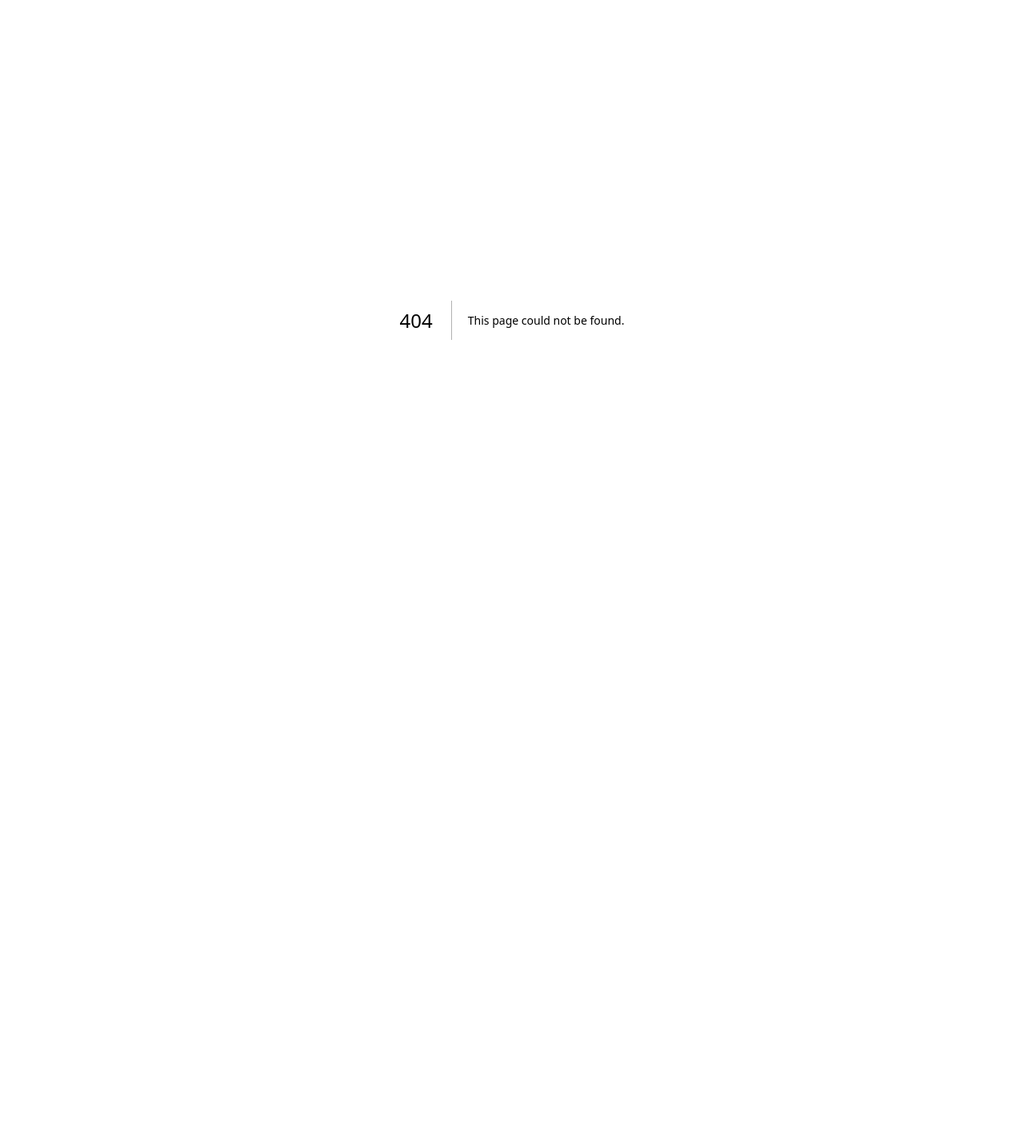
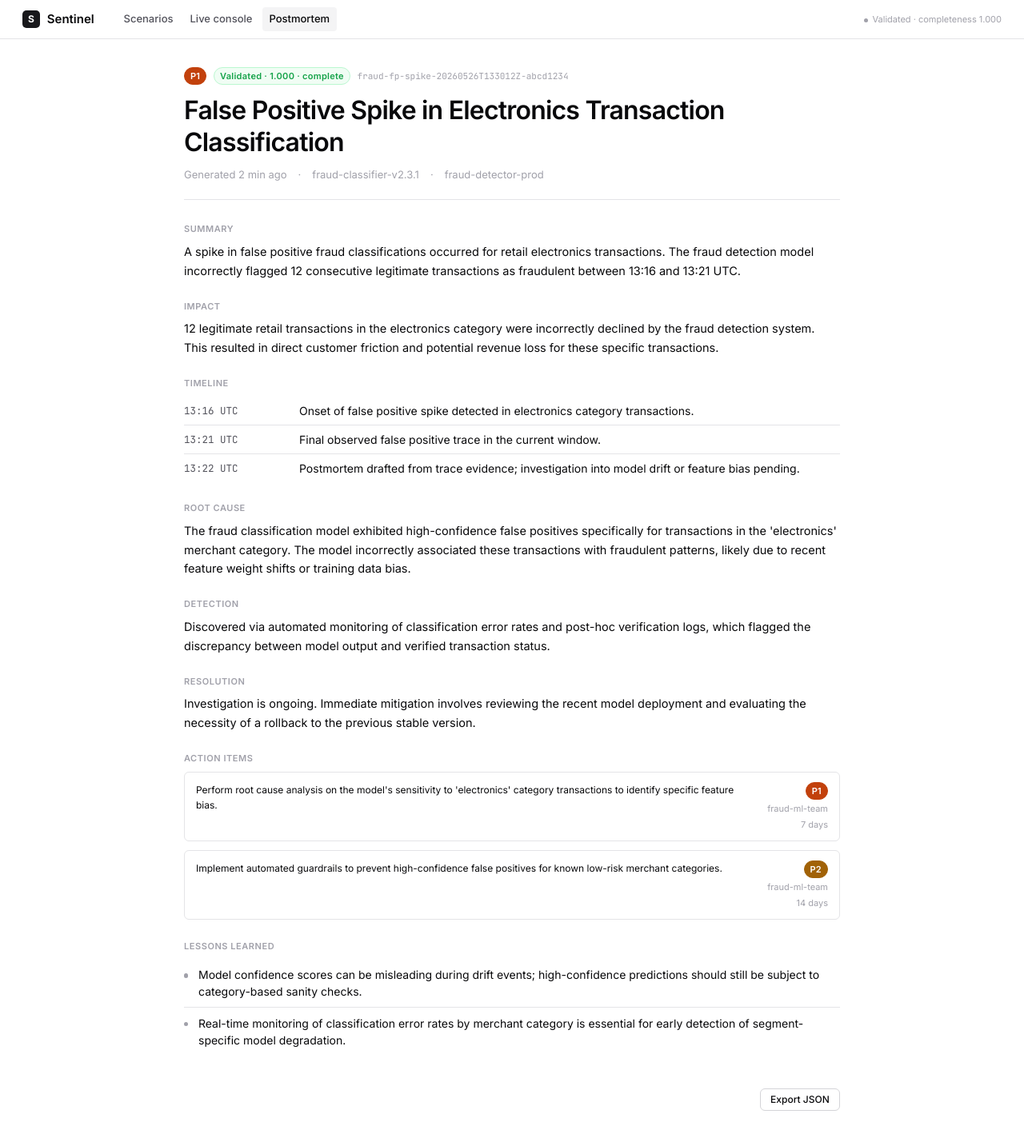
Before and after one commit to malakazlan/sentinel-agent, a Next.js app in the folder web/: page /incidents/1/postmortem in a window 1280 px wide. Before the commit this address had no page. Shown: the top 1428 px of the page at 80% size. Before the commit the page ends 800 px from the top, so only its background shows below. Built offline with nearby package versions, Linux system fonts and the light colour scheme.

Commit message:
feat(web): postmortem document page

```diff
--- /dev/null
+++ b/web/app/incidents/[id]/postmortem/page.tsx
@@ -0,0 +1,72 @@
+import { Topbar } from "@/components/topbar";
+import { Button } from "@/components/ui/button";
+import { PostmortemDocument } from "@/components/postmortem-document";
+import type { Postmortem } from "@/lib/types";
+
+// Static placeholder — Task 7 wires this to GET /incidents/{id}.
+const SAMPLE_PM: Postmortem = {
+  title: "False Positive Spike in Electronics Transaction Classification",
+  incident_id: "fraud-fp-spike-20260526T133012Z-abcd1234",
+  severity: "P1",
+  summary:
+    "A spike in false positive fraud classifications occurred for retail electronics transactions. The fraud detection model incorrectly flagged 12 consecutive legitimate transactions as fraudulent between 13:16 and 13:21 UTC.",
+  impact:
+    "12 legitimate retail transactions in the electronics category were incorrectly declined by the fraud detection system. This resulted in direct customer friction and potential revenue loss for these specific transactions.",
+  timeline: [
+    "13:16 UTC — Onset of false positive spike detected in electronics category transactions.",
+    "13:21 UTC — Final observed false positive trace in the current window.",
+    "13:22 UTC — Postmortem drafted from trace evidence; investigation into model drift or feature bias pending.",
+  ],
+  root_cause:
+    "The fraud classification model exhibited high-confidence false positives specifically for transactions in the 'electronics' merchant category. The model incorrectly associated these transactions with fraudulent patterns, likely due to recent feature weight shifts or training data bias.",
+  detection:
+    "Discovered via automated monitoring of classification error rates and post-hoc verification logs, which flagged the discrepancy between model output and verified transaction status.",
+  resolution:
+    "Investigation is ongoing. Immediate mitigation involves reviewing the recent model deployment and evaluating the necessity of a rollback to the previous stable version.",
+  action_items: [
+    {
+      description:
+        "Perform root cause analysis on the model's sensitivity to 'electronics' category transactions to identify specific feature bias.",
+      owner_role: "fraud-ml-team",
+      severity: "P1",
+      due_within_days: 7,
+    },
+    {
+      description:
+        "Implement automated guardrails to prevent high-confidence false positives for known low-risk merchant categories.",
+      owner_role: "fraud-ml-team",
+      severity: "P2",
+      due_within_days: 14,
+    },
+  ],
+  lessons_learned: [
+    "Model confidence scores can be misleading during drift events; high-confidence predictions should still be subject to category-based sanity checks.",
+    "Real-time monitoring of classification error rates by merchant category is essential for early detection of segment-specific model degradation.",
+  ],
+};
+
+export default function PostmortemPage({ params }: { params: { id: string } }) {
+  void params.id; // unused until Task 7 wires this to GET /incidents/{id}
+  return (
+    <div className="min-h-screen">
+      <Topbar
+        active="postmortem"
+        status={{ label: "Validated · completeness 1.000" }}
+        context=""
+      />
+      <main className="mx-auto w-full max-w-[1180px] px-8 pb-16 pt-10">
+        <PostmortemDocument
+          pm={SAMPLE_PM}
+          completenessLabel="complete"
+          completenessScore={1.0}
+          generatedRelative="2 min ago"
+          watchedModel="fraud-classifier-v2.3.1"
+          watchedProject="fraud-detector-prod"
+        />
+        <div className="mx-auto mt-12 flex max-w-[820px] items-center justify-end gap-2">
+          <Button variant="secondary">Export JSON</Button>
+        </div>
+      </main>
+    </div>
+  );
+}
--- /dev/null
+++ b/web/components/postmortem-document.tsx
@@ -0,0 +1,141 @@
+import { Badge } from "@/components/ui/badge";
+import type { Postmortem, Severity } from "@/lib/types";
+
+const sevVariant: Record<Severity, "p0" | "p1" | "p2" | "p3"> = {
+  P0: "p0",
+  P1: "p1",
+  P2: "p2",
+  P3: "p3",
+};
+
+interface PostmortemDocumentProps {
+  pm: Postmortem;
+  completenessLabel?: string;
+  completenessScore?: number;
+  generatedRelative?: string;
+  watchedProject?: string;
+  watchedModel?: string;
+}
+
+export function PostmortemDocument({
+  pm,
+  completenessLabel,
+  completenessScore,
+  generatedRelative,
+  watchedProject,
+  watchedModel,
+}: PostmortemDocumentProps) {
+  return (
+    <div className="mx-auto max-w-[820px]">
+      <header className="mb-8 border-b border-border pb-6">
+        <div className="mb-3.5 flex items-center gap-2.5">
+          <Badge variant={sevVariant[pm.severity]}>{pm.severity}</Badge>
+          {completenessScore !== undefined && (
+            <Badge variant="ok">
+              Validated · {completenessScore.toFixed(3)}
+              {completenessLabel && ` · ${completenessLabel}`}
+            </Badge>
+          )}
+          <span className="font-mono text-xs text-text-tertiary">{pm.incident_id}</span>
+        </div>
+        <h1 className="mb-3 text-[32px] font-semibold leading-tight tracking-tight">{pm.title}</h1>
+        <div className="flex items-center gap-4 text-[13px] text-text-tertiary">
+          {generatedRelative && <span>Generated {generatedRelative}</span>}
+          {watchedModel && (
+            <>
+              <span>·</span>
+              <span>{watchedModel}</span>
+            </>
+          )}
+          {watchedProject && (
+            <>
+              <span>·</span>
+              <span>{watchedProject}</span>
+            </>
+          )}
+        </div>
+      </header>
+
+      <Section label="Summary">{pm.summary}</Section>
+      <Section label="Impact">{pm.impact}</Section>
+
+      <section className="mb-7">
+        <SectionLabel>Timeline</SectionLabel>
+        <ul>
+          {pm.timeline.map((entry, idx) => {
+            const splitIdx = entry.indexOf(" — ");
+            const time = splitIdx > 0 ? entry.slice(0, splitIdx) : entry;
+            const text = splitIdx > 0 ? entry.slice(splitIdx + 3) : "";
+            return (
+              <li
+                key={idx}
+                className="grid grid-cols-[130px_1fr] gap-4 border-b border-border py-2 last:border-b-0"
+              >
+                <span className="pt-0.5 font-mono text-[12.5px] text-text-secondary">{time}</span>
+                <span>{text}</span>
+              </li>
+            );
+          })}
+        </ul>
+      </section>
+
+      <Section label="Root cause">{pm.root_cause}</Section>
+      <Section label="Detection">{pm.detection}</Section>
+      <Section label="Resolution">{pm.resolution}</Section>
+
+      <section className="mb-7">
+        <SectionLabel>Action items</SectionLabel>
+        <div className="grid gap-3">
+          {pm.action_items.map((ai, idx) => (
+            <div
+              key={idx}
+              className="grid grid-cols-[1fr_auto] items-start gap-4 rounded border border-border px-4 py-3.5"
+            >
+              <div className="text-sm leading-relaxed">{ai.description}</div>
+              <div className="flex flex-col items-end gap-1 whitespace-nowrap text-xs text-text-tertiary">
+                <Badge variant={sevVariant[ai.severity]}>{ai.severity}</Badge>
+                <span>{ai.owner_role}</span>
+                <span>{ai.due_within_days} days</span>
+              </div>
+            </div>
+          ))}
+        </div>
+      </section>
+
+      <section className="mb-7">
+        <SectionLabel>Lessons learned</SectionLabel>
+        <ul>
+          {pm.lessons_learned.map((l, idx) => (
+            <li
+              key={idx}
+              className="relative border-b border-border py-2.5 pl-[18px] last:border-b-0"
+            >
+              <span
+                aria-hidden="true"
+                className="absolute left-0 top-[18px] block h-1.5 w-1.5 rounded-full bg-text-tertiary"
+              />
+              {l}
+            </li>
+          ))}
+        </ul>
+      </section>
+    </div>
+  );
+}
+
+function SectionLabel({ children }: { children: React.ReactNode }) {
+  return (
+    <div className="mb-2.5 text-xs font-semibold uppercase tracking-wider text-text-tertiary">
+      {children}
+    </div>
+  );
+}
+
+function Section({ label, children }: { label: string; children: React.ReactNode }) {
+  return (
+    <section className="mb-7">
+      <SectionLabel>{label}</SectionLabel>
+      <p className="text-[14.5px] leading-relaxed">{children}</p>
+    </section>
+  );
+}
```
